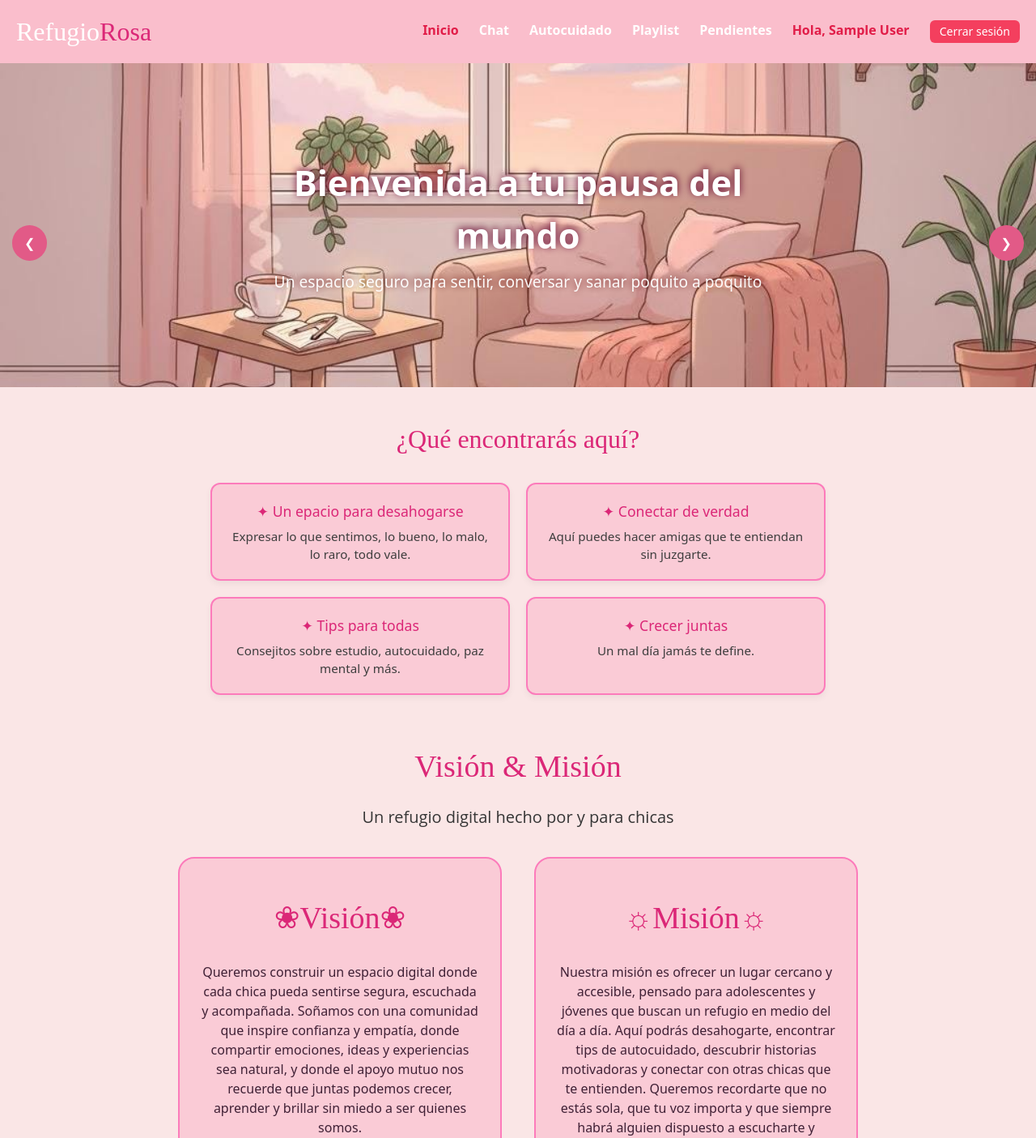
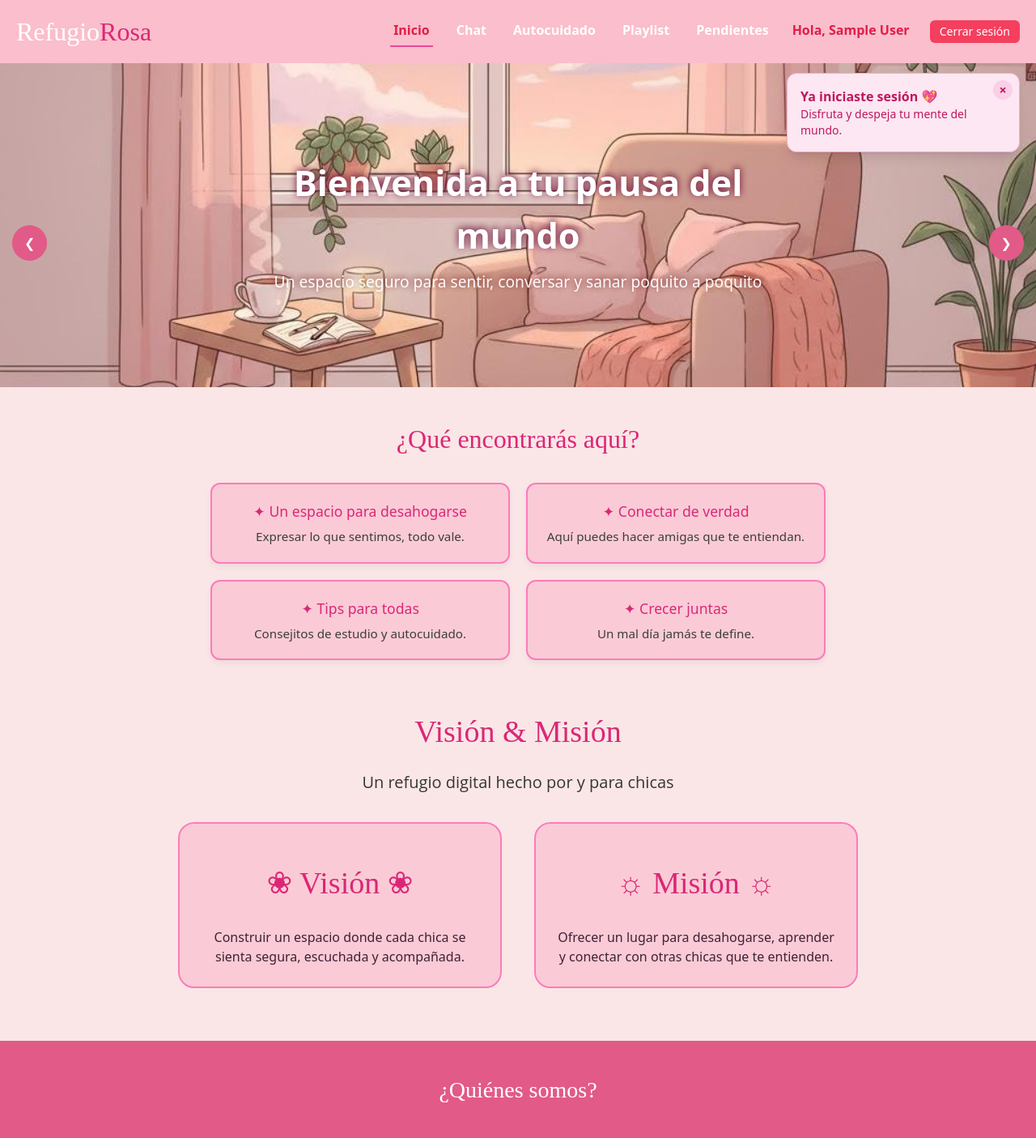
Before and after one commit to JazSantana/refugio_rosa, a React (Vite) app: page / in a window 1280 px wide. Shown: the top 1405 px of the page at 81% size. Built offline with nearby package versions, Linux system fonts and the light colour scheme; no server answers; sample sign-in values are in the browser's storage.

Commit message:
Mejoras de la rubrica

```diff
--- a/package.json
+++ b/package.json
@@ -21,6 +21,7 @@
     "@types/react-dom": "^19.1.9",
     "@vitejs/plugin-react": "^5.0.4",
     "autoprefixer": "^10.4.21",
+    "baseline-browser-mapping": "^2.9.8",
     "eslint": "^9.36.0",
     "eslint-plugin-react-hooks": "^5.2.0",
     "eslint-plugin-react-refresh": "^0.4.22",
--- a/src/App.jsx
+++ b/src/App.jsx
@@ -11,6 +11,7 @@ import Playlist from "./pages/Playlist";
 import RegistrarUsuario from "./components/RegistrarUsuario";
 import Login from "./components/Login";
 import Pendientes from "./pages/Pendientes";
+import ProtectedRoute from "./components/ProtectedRoute";
 
 function App() {
   const [usuarioRegistrado, setUsuarioRegistrado] = useState(null);
@@ -40,10 +41,12 @@ function App() {
         <Route
           path="/pendiente"
           element={
+            <ProtectedRoute>
             <Pendientes
               usuarioData={usuarioRegistrado}
               actualizarUsuario={setUsuarioRegistrado}
             />
+            </ProtectedRoute>
           }
         />
         <Route path="/playlist" element={<Playlist />} />
--- a/src/components/Header.css
+++ b/src/components/Header.css
@@ -53,6 +53,30 @@ nav {
   color: #E11D48;
   /* text-shadow: 0px 0px 50px #ff0055; */
 }
+.nav-links a {
+  position: relative;
+  padding: 6px 4px;
+  transition: color 0.3s ease;
+}
+
+.nav-links a::after {
+  content: "";
+  position: absolute;
+  left: 0;
+  bottom: -4px;
+  width: 0%;
+  height: 2px;
+  background-color: #ec4899; /* pink-500 */
+  transition: width 0.3s ease;
+}
+
+.nav-links a.active::after {
+  width: 100%;
+}
+
+.nav-links a:hover::after {
+  width: 100%;
+}
 
 /* Menú hamburguesa */
 #menu-toggle {
--- a/src/components/Login.jsx
+++ b/src/components/Login.jsx
@@ -12,42 +12,69 @@ const provider = new GoogleAuthProvider();
 function Login({ OnLogin }) {
   const [email, setEmail] = useState("");
   const [password, setPassword] = useState("");
+  const [error, setError] = useState("");
+const [loading, setLoading] = useState(false);
+
   const navigate = useNavigate();
 
   const iniciarSesion = async () => {
+  setError("");
+
+  if (!email || !password) {
+    setError("Completa todos los campos");
+    return;
+  }
+
+  if (password.length < 8) {
+    setError("La contraseña debe tener al menos 8 caracteres");
+    return;
+  }
+
+  try {
+    setLoading(true);
     const auth = getAuth();
-    signInWithEmailAndPassword(auth, email, password)
-      .then((userCredential) => {
+    const userCredential = await signInWithEmailAndPassword(
+      auth,
+      email,
+      password
+    );
+
     const user = userCredential.user;
     OnLogin(user);
     navigate("/");
-      })
-      .catch((error) => {
-        console.log("Error al iniciar sesión");
-        console.log(error);
-      });
+  } catch (error) {
+    setError("Correo o contraseña incorrectos");
+  } finally {
+    setLoading(false);
+  }
 };
 
+
 const iniciarSesionGoogle = async () => {
+  try {
+    setLoading(true);
     const auth = getAuth();
-    signInWithPopup(auth, provider)
-      .then((result) => {
-        const user = result.user;
-        OnLogin(user);
+    const result = await signInWithPopup(auth, provider);
+    OnLogin(result.user);
     navigate("/");
-      })
-      .catch((error) => {
-        console.log("Error al iniciar con Google");
-        console.log(error);
-      });
+  } catch (error) {
+    setError("Error al iniciar sesión con Google");
+  } finally {
+    setLoading(false);
+  }
 };
 
   return (
     <div className="min-h-screen flex items-center justify-center p-6">
       <div className="bg-white/70 backdrop-blur-sm shadow-xl rounded-2xl p-8 w-full max-w-md border border-pink-200 space-y-4">
-        <h1 className="text-3xl font-bold text-pink-600 text-center mb-6">
+        <h1 className="text-3xl font-bold text-pink-600 text-center mb-4">
           Iniciar Sesión
         </h1>
+        {error && (
+  <p className="text-red-500 text-sm text-center ">
+    {error}
+  </p>
+)}
         <label className="block text-sm font-medium text-gray-700 mb-1">Correo Electronico</label>
         <input
           type="email"
@@ -67,11 +94,16 @@ function Login({ OnLogin }) {
         />
 
        <button
-          className="w-full mt-4 bg-pink-500 text-white rounded-xl p-3"
+  className={`w-full mt-4 rounded-xl p-3 text-white transition
+    ${loading ? "bg-gray-400" : "bg-pink-500 hover:bg-pink-600"}
+  `}
   onClick={iniciarSesion}
+  disabled={loading}
 >
-          Iniciar sesión
+  {loading ? "Ingresando..." : "Iniciar sesión"}
 </button>
+
+
 
         <button
           className="w-full mt-2 border border-pink-500 rounded-xl p-3"
--- /dev/null
+++ b/src/components/ProtectedRoute.jsx
@@ -0,0 +1,20 @@
+import { Navigate } from "react-router-dom";
+import { getAuth, onAuthStateChanged } from "firebase/auth";
+import { useEffect, useState } from "react";
+
+export default function ProtectedRoute({ children }) {
+  const [usuario, setUsuario] = useState(undefined);
+
+  useEffect(() => {
+    const auth = getAuth();
+    const unsub = onAuthStateChanged(auth, (user) => {
+      setUsuario(user);
+    });
+    return () => unsub();
+  }, []);
+
+  if (usuario === undefined) return null;
+  if (!usuario) return <Navigate to="/login" />;
+
+  return children;
+}
--- a/src/components/RegistrarUsuario.jsx
+++ b/src/components/RegistrarUsuario.jsx
@@ -9,20 +9,29 @@ import {
 function RegistrarUsuario({ OnRegister }) {
   const [email, setEmail] = useState("");
   const [password, setPassword] = useState("");
-  const [name, setName] = useState("");
   const [apodo, setApodo] = useState("");
+  const [error, setError] = useState("");
+  const [loading, setLoading] = useState(false);
 
   const navigate = useNavigate();
 
   const registrar = async () => {
-    const auth = getAuth();
+    setError("");
+
+    if (!email || !password || !apodo) {
+      setError("Completa todos los campos");
+      return;
+    }
 
     if (password.length < 6) {
-      alert("La contraseña debe tener al menos 6 caracteres");
+      setError("La contraseña debe tener al menos 6 caracteres");
       return;
     }
 
     try {
+      setLoading(true);
+      const auth = getAuth();
+
       const userCredential = await createUserWithEmailAndPassword(
         auth,
         email,
@@ -37,36 +46,36 @@ function RegistrarUsuario({ OnRegister }) {
 
       await user.reload();
 
-      console.log("Cuenta creada con éxito");
-      console.log("DisplayName guardado:", user.displayName);
-
-      OnRegister(auth.currentUser);
+      OnRegister?.(auth.currentUser);
       navigate("/");
     } catch (error) {
-      console.log("Error al registrar");
-      console.log(error);
+      if (error.code === "auth/email-already-in-use") {
+        setError("Este correo ya está registrado");
+      } else if (error.code === "auth/invalid-email") {
+        setError("El correo no es válido");
+      } else {
+        setError("Error al registrar usuario");
+      }
+    } finally {
+      setLoading(false);
     }
   };
 
   return (
     <div className="min-h-screen flex items-center justify-center bg-gradient-to-br from-pink-100 via-rose-100 to-white p-6">
-      <div className="bg-white/70 backdrop-blur-sm shadow-xl rounded-2xl p-8 w-full max-w-md border border-pink-200 space-y-4 mt-0">
-        <h1 className="text-3xl font-bold text-pink-600 text-center mb-6">
+      <div className="bg-white/70 backdrop-blur-sm shadow-xl rounded-2xl p-8 w-full max-w-md border border-pink-200 space-y-4">
+        <h1 className="text-3xl font-bold text-pink-600 text-center mb-4">
           Registrar Usuario
         </h1>
+
+        {error && (
+          <p className="text-red-500 text-sm text-center">{error}</p>
+        )}
 
         <input
           className="w-full p-3 border border-pink-300 rounded-xl"
           type="text"
-          placeholder="Escribe tu nombre completo"
-          value={name}
-          onChange={(e) => setName(e.target.value)}
-        />
-
-        <input
-          className="w-full p-3 border border-pink-300 rounded-xl"
-          type="text"
-          placeholder="Escribe como quieres que te llamemos"
+          placeholder="¿Cómo quieres que te llamemos?"
           value={apodo}
           onChange={(e) => setApodo(e.target.value)}
         />
@@ -74,7 +83,7 @@ function RegistrarUsuario({ OnRegister }) {
         <input
           className="w-full p-3 border border-pink-300 rounded-xl"
           type="email"
-          placeholder="Escribe tu Email"
+          placeholder="Escribe tu email"
           value={email}
           onChange={(e) => setEmail(e.target.value)}
         />
@@ -88,10 +97,13 @@ function RegistrarUsuario({ OnRegister }) {
         />
 
         <button
-          className="w-full mt-4 bg-pink-500 hover:bg-pink-600 text-white font-semibold py-3 rounded-xl"
+          className={`w-full mt-4 text-white font-semibold py-3 rounded-xl transition
+            ${loading ? "bg-gray-400" : "bg-pink-500 hover:bg-pink-600"}
+          `}
           onClick={registrar}
+          disabled={loading}
         >
-          Registrarse
+          {loading ? "Creando cuenta..." : "Registrarse"}
         </button>
 
         <div className="text-center mt-4">
--- a/src/components/navbarUsuario.jsx
+++ b/src/components/navbarUsuario.jsx
@@ -1,33 +1,32 @@
-import { Link } from "react-router-dom";
+import { Link, useNavigate } from "react-router-dom";
 import { getAuth, signOut, onAuthStateChanged } from "firebase/auth";
-import { useNavigate } from "react-router-dom";
 import { useEffect, useState } from "react";
-
 import "./Header.css";
 
 function NavbarUsuario() {
   const auth = getAuth();
   const navigate = useNavigate();
-
   const [usuario, setUsuario] = useState(null);
 
   useEffect(() => {
-    const unsub = onAuthStateChanged(auth, async (user) => {
+    const unsub = onAuthStateChanged(auth, (user) => {
       if (user) {
-        await user.reload();
-        setUsuario({ ...user });
+        setUsuario(user);
+      } else {
+        setUsuario(null);
       }
     });
 
     return () => unsub();
-  }, []);
+  }, [auth]);
 
   const cerrarSesion = async () => {
     await signOut(auth);
+    sessionStorage.removeItem("mensajeBienvenida");
     navigate("/");
   };
 
-  const nombre = usuario?.displayName || "user";
+  const nombre = usuario?.displayName || "Invitada";
 
   return (
     <header>
@@ -44,7 +43,7 @@ function NavbarUsuario() {
         </label>
 
         <ul className="nav-links">
-          <li className="usuario-nombre">{nombre}</li>
+          <li className="usuario-nombre">Hola, {nombre}</li>
 
           <li>
             <Link to="/chat">Chat</Link>
@@ -56,37 +55,11 @@ function NavbarUsuario() {
             <Link to="/playlist">Playlist</Link>
           </li>
 
-          <li onClick={cerrarSesion} style={{ cursor: "pointer" }}>
-            Cerrar Sesión
-          </li>
-        </ul>
-      </nav>
-    </header>
-  );
-  return (
-    <header>
-      <div className="logo">
-        <h1>
-          Refugio<span>Rosa</span>
-        </h1>
-      </div>
-      <nav>
-        <input type="checkbox" id="menu-toggle" />
-        <label htmlFor="menu-toggle" className="hamburger">
-          ☰
-        </label>
-        <ul className="nav-links">
-          <li>
-            <Link to="/chat">Chat</Link>
-          </li>
-          <li>
-            <Link to="/autocuidado">Autocuidado</Link>
-          </li>
-          <li>
-            <Link to="/playlist">Playlist</Link>
-          </li>
-          <li>
-            <Link to="/">Cerrar Sesion</Link>
+          <li
+            onClick={cerrarSesion}
+            style={{ cursor: "pointer", fontWeight: "bold" }}
+          >
+            Cerrar sesión
           </li>
         </ul>
       </nav>
--- a/src/pages/Inicio.jsx
+++ b/src/pages/Inicio.jsx
@@ -1,5 +1,7 @@
+import { getAuth, onAuthStateChanged } from "firebase/auth";
 import { useState, useEffect } from "react";
 import "./Inicio.css";
+
 import mood1 from "../assets/moodboard/mood1.jpg";
 import mood2 from "../assets/moodboard/mood2.jpg";
 import mood3 from "../assets/moodboard/mood3.jpg";
@@ -8,23 +10,20 @@ import mari from "../assets/nosotras/mari.jpg";
 
 function Inicio() {
   const slidesData = [
-    {
-      img: mood1,
-    },
-    {
-      img: mood2,
-    },
-    {
-      img: mood3,
-    },
+    { img: mood1 },
+    { img: mood2 },
+    { img: mood3 },
   ];
 
   const [current, setCurrent] = useState(0);
   const totalSlides = slidesData.length;
 
+  const [mostrarMensaje, setMostrarMensaje] = useState(false);
+
   const nextSlide = () => setCurrent((prev) => (prev + 1) % totalSlides);
   const prevSlide = () =>
     setCurrent((prev) => (prev - 1 + totalSlides) % totalSlides);
+
 
   useEffect(() => {
     const interval = setInterval(() => {
@@ -34,9 +33,53 @@ function Inicio() {
     return () => clearInterval(interval);
   }, [totalSlides]);
 
+
+useEffect(() => {
+  const auth = getAuth();
+
+  const unsub = onAuthStateChanged(auth, (user) => {
+    if (user) {
+      const yaMostrado = sessionStorage.getItem("mensajeBienvenida");
+
+      if (!yaMostrado) {
+        setMostrarMensaje(true);
+        sessionStorage.setItem("mensajeBienvenida", "true");
+      }
+    }
+  });
+
+  return () => unsub();
+}, []);
+
+
   return (
     <>
       <main>
+
+        {mostrarMensaje && (
+          <div
+            style={{
+              position: "fixed",
+              top: "90px",
+              right: "20px",
+              zIndex: 1000,
+            }}
+          >
+            <div className="bg-pink-100 border border-pink-300 text-pink-700 rounded-xl p-4 shadow-lg relative w-72">
+              <button
+                onClick={() => setMostrarMensaje(false)}
+                className="absolute top-2 right-2 w-6 h-6 rounded-full bg-pink-200 hover:bg-pink-300 flex items-center justify-center font-bold"
+              >
+                ×
+              </button>
+              <p className="font-semibold">Ya iniciaste sesión 💖</p>
+              <p className="text-sm">
+                Disfruta y despeja tu mente del mundo.
+              </p>
+            </div>
+          </div>
+        )}
+
         <section className="slider">
           <div className="slides-wrapper">
             <div className="hero-text">
@@ -47,7 +90,6 @@ function Inicio() {
               </p>
             </div>
 
-            {/* CARRUSEL */}
             <div
               className="slides"
               style={{
@@ -71,25 +113,24 @@ function Inicio() {
           </button>
         </section>
 
+
         <section className="caracteristicas">
           <h3 className="objetivos-container">¿Qué encontrarás aquí?</h3>
 
           <div className="grid-cards">
             <div className="caracteristica">
-              <h6>✦ Un epacio para desahogarse</h6>
-              <p>
-                Expresar lo que sentimos, lo bueno, lo malo, lo raro, todo vale.
-              </p>
+              <h6>✦ Un espacio para desahogarse</h6>
+              <p>Expresar lo que sentimos, todo vale.</p>
             </div>
 
             <div className="caracteristica">
               <h6>✦ Conectar de verdad</h6>
-              <p>Aquí puedes hacer amigas que te entiendan sin juzgarte.</p>
+              <p>Aquí puedes hacer amigas que te entiendan.</p>
             </div>
 
             <div className="caracteristica">
               <h6>✦ Tips para todas</h6>
-              <p>Consejitos sobre estudio, autocuidado, paz mental y más.</p>
+              <p>Consejitos de estudio y autocuidado.</p>
             </div>
 
             <div className="caracteristica">
@@ -99,38 +140,34 @@ function Inicio() {
           </div>
         </section>
 
+
         <section className="services">
           <h3>
             Visión & Misión <br />
-            <span>{"Un refugio digital hecho por y para chicas "}</span>
+            <span>Un refugio digital hecho por y para chicas</span>
           </h3>
+
           <div className="cards">
             <div className="ision">
-              <h3>❀Visión❀</h3>
+              <h3>❀ Visión ❀</h3>
               <p>
-                Queremos construir un espacio digital donde cada chica pueda
-                sentirse segura, escuchada y acompañada. Soñamos con una
-                comunidad que inspire confianza y empatía, donde compartir
-                emociones, ideas y experiencias sea natural, y donde el apoyo
-                mutuo nos recuerde que juntas podemos crecer, aprender y brillar
-                sin miedo a ser quienes somos.
+                Construir un espacio donde cada chica se sienta segura,
+                escuchada y acompañada.
               </p>
             </div>
+
             <div className="ision">
-              <h3>☼Misión☼</h3>
+              <h3>☼ Misión ☼</h3>
               <p>
-                Nuestra misión es ofrecer un lugar cercano y accesible, pensado
-                para adolescentes y jóvenes que buscan un refugio en medio del
-                día a día. Aquí podrás desahogarte, encontrar tips de
-                autocuidado, descubrir historias motivadoras y conectar con
-                otras chicas que te entienden. Queremos recordarte que no estás
-                sola, que tu voz importa y que siempre habrá alguien dispuesto a
-                escucharte y acompañarte en tu camino.
+                Ofrecer un lugar para desahogarse, aprender y conectar con otras
+                chicas que te entienden.
               </p>
             </div>
           </div>
         </section>
       </main>
+
+
       <section className="team">
         <h3 className="qs">¿Quiénes somos?</h3>
         <div className="members">
--- a/src/pages/Pendientes.jsx
+++ b/src/pages/Pendientes.jsx
@@ -47,7 +47,7 @@ function Pendientes() {
     return ObtenerTareas;
   }, []);
 
-  // --- Editar tarea ---
+
   const editarTarea = async (id) => {
     const tareaRef = doc(db, "tareas", id);
     await updateDoc(tareaRef, {
@@ -57,7 +57,6 @@ function Pendientes() {
     setEditandoID(null);
   };
 
-  // --- Eliminar tarea ---
   const eliminarTarea = async (id) => {
     const confirmar = window.confirm("¿Confirmar eliminación?");
     if (confirmar) {
@@ -70,10 +69,10 @@ return (
   <h3 className="titulo"> ⚜ Mi Agenda Personal ⚜<br />
           </h3>
           <div className="subt">{"Guarda aquí los pendientes que no quieres olvidar."}</div>
-  <div className="min-h-screen w-full flex items-center justify-center py-10 px-4 fondo-pendientes">
+  <div className="min-h-screen w-full flex items-center justify-center  px-4 fondo-pendientes">
     <div className="w-full max-w-6xl grid grid-cols-1 md:grid-cols-2 gap-8">
 
-      {/* --- Formulario --- */}
+
       <div className="contenedor-formulario p-8 rounded-2xl shadow-lg">
         <h1 className="titulo-principal text-center mb-6">Añadir Pendiente</h1>
 
```
Also changed, not shown: 1 other file (tests, documents, lock files or other folders). Lines whose indentation alone changed are shown as unchanged.
